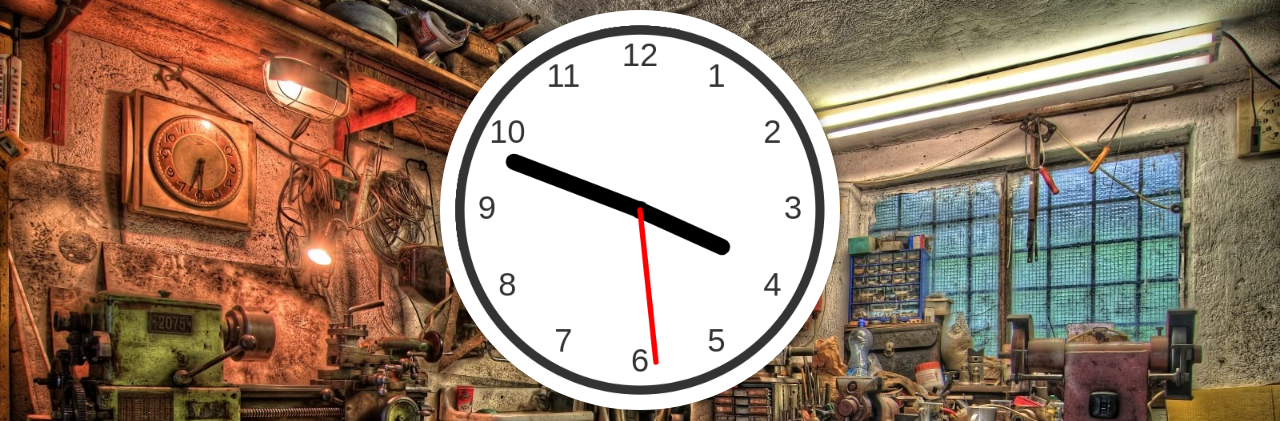
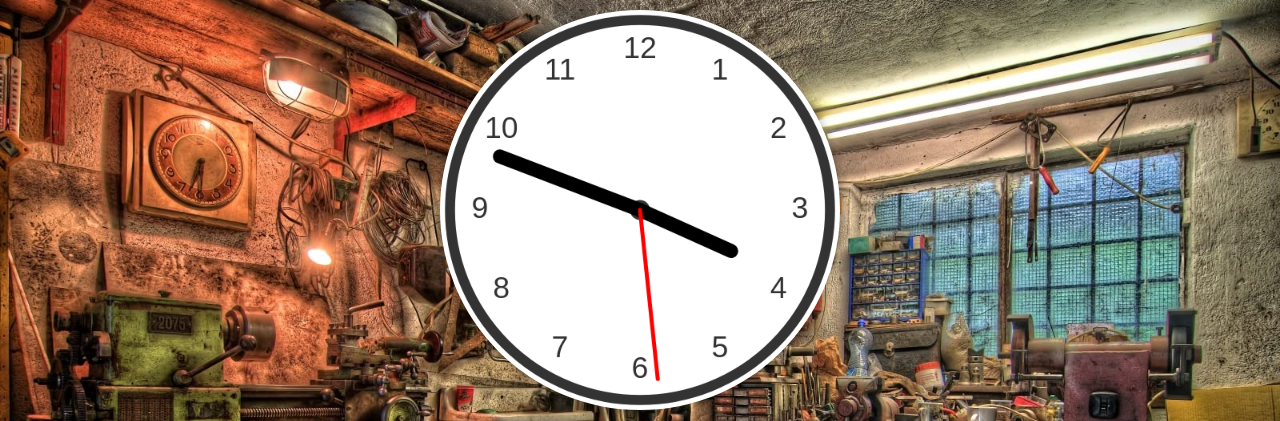
Before and after one commit to boehserenkel/Dashboard_Werkstatt_IPad_2_mit-Timer_Notizen, a plain HTML site: page index.html in a window 1280 px wide. Shown: the top 421 px of the page. Drawn offline with Linux system fonts and the light colour scheme.

Commit message:
Update index.html
Optimierung

```diff
--- a/index.html
+++ b/index.html
@@ -4,7 +4,7 @@
   <meta charset="UTF-8" />
   <title>Dashboard für iPad 2</title>
 
-  <!-- Optimierung für iPad 2 und Web-App Modus -->
+  <!-- iPad Homescreen-Konfiguration -->
   <meta name="viewport" content="width=device-width, initial-scale=1, maximum-scale=1, user-scalable=no" />
   <meta name="apple-mobile-web-app-capable" content="yes" />
   <meta name="apple-mobile-web-app-status-bar-style" content="black" />
@@ -62,11 +62,6 @@
       font-size: 1.2em;
     }
 
-    strong {
-      display: block;
-      margin-bottom: 5px;
-    }
-
     .timer-btns {
       margin-top: 20px;
     }
@@ -93,28 +88,33 @@
       font-size: 16px;
       padding: 10px;
     }
+
+    strong {
+      display: block;
+      margin-bottom: 5px;
+    }
   </style>
 </head>
 <body>
 
-  <!-- ANALOGE + DIGITALE UHR -->
-  <canvas id="clockCanvas"></canvas>
+  <!-- Uhren -->
+  <canvas id="clockCanvas" width="500" height="500"></canvas>
   <div id="digitalClock">--:--:--</div>
 
-  <!-- KALENDER -->
+  <!-- Kalender -->
   <div class="section calendar">
     <div id="dateToday"></div>
     <div id="calendarOutput"></div>
   </div>
 
-  <!-- INFOS -->
+  <!-- Infos -->
   <div class="section infos">
     <strong>Infos:</strong>
     Sieger stehen da auf, wo Verlierer liegen bleiben<br />
     Hallo Tom & Paul<br />
   </div>
 
-  <!-- TIMER -->
+  <!-- Timer -->
   <div class="section timer-btns">
     <button onclick="startTimer(5)">5 Minuten</button>
     <button onclick="startTimer(10)">10 Minuten</button>
@@ -122,7 +122,7 @@
   </div>
   <div id="timer">00:00</div>
 
-  <!-- NOTIZEN -->
+  <!-- Notizen -->
   <div class="section">
     <strong>Notizen:</strong>
     <textarea id="notes" placeholder="Schreibe deine Notizen hier..."></textarea>
@@ -130,26 +130,15 @@
 
   <script>
     // === ANALOGE + DIGITALE UHR ===
-    (function(){
+    (function() {
       const canvas = document.getElementById("clockCanvas");
       const ctx = canvas.getContext("2d");
-      if (!ctx) return;
 
-      // Retina-Optimierung
-      const logicalSize = 500;
-      const scale = window.devicePixelRatio || 1;
-      canvas.width = logicalSize * scale;
-      canvas.height = logicalSize * scale;
-      canvas.style.width = "400px";
-      canvas.style.height = "400px";
-      ctx.setTransform(1, 0, 0, 1, 0, 0);
-      ctx.scale(scale, scale);
-
-      let radius = logicalSize / 2;
+      const radius = canvas.width / 2;
       ctx.translate(radius, radius);
-      radius = radius * 0.90;
 
       function drawClock() {
+        ctx.clearRect(-radius, -radius, canvas.width, canvas.height);
         drawFace(ctx, radius);
         drawNumbers(ctx, radius);
         drawTime(ctx, radius);
@@ -157,12 +146,14 @@
 
       function drawFace(ctx, radius) {
         ctx.beginPath();
-        ctx.arc(0, 0, radius, 0, 2 * Math.PI);
+        ctx.arc(0, 0, radius * 0.95, 0, 2 * Math.PI);
         ctx.fillStyle = 'white';
         ctx.fill();
+
         ctx.strokeStyle = '#333';
         ctx.lineWidth = radius * 0.05;
         ctx.stroke();
+
         ctx.beginPath();
         ctx.arc(0, 0, radius * 0.05, 0, 2 * Math.PI);
         ctx.fillStyle = '#333';
@@ -170,27 +161,26 @@
       }
 
       function drawNumbers(ctx, radius) {
-        let ang, num;
-        ctx.font = radius * 0.18 + "px Arial";
+        ctx.font = radius * 0.15 + "px Arial";
         ctx.textBaseline = "middle";
         ctx.textAlign = "center";
-        for (num = 1; num <= 12; num++) {
-          ang = num * Math.PI / 6;
+        for (let num = 1; num <= 12; num++) {
+          const ang = num * Math.PI / 6;
           ctx.rotate(ang);
-          ctx.translate(0, -radius * 0.85);
+          ctx.translate(0, -radius * 0.8);
           ctx.rotate(-ang);
           ctx.fillText(num.toString(), 0, 0);
           ctx.rotate(ang);
-          ctx.translate(0, radius * 0.85);
+          ctx.translate(0, radius * 0.8);
           ctx.rotate(-ang);
         }
       }
 
-      function drawHand(ctx, pos, length, width, color) {
+      function drawHand(ctx, pos, length, width, color = "#000") {
         ctx.beginPath();
         ctx.lineWidth = width;
         ctx.lineCap = "round";
-        ctx.strokeStyle = color || "#000";
+        ctx.strokeStyle = color;
         ctx.moveTo(0, 0);
         ctx.rotate(pos);
         ctx.lineTo(0, -length);
@@ -200,35 +190,23 @@
 
       function drawTime(ctx, radius) {
         const now = new Date();
-        const hour = now.getHours();
+        let hour = now.getHours();
         const minute = now.getMinutes();
         const second = now.getSeconds();
 
-        // Digitale Uhr
-        const digital = document.getElementById("digitalClock");
-        digital.textContent =
-          (hour < 10 ? "0" + hour : hour) + ":" +
-          (minute < 10 ? "0" + minute : minute) + ":" +
-          (second < 10 ? "0" + second : second);
+        // Digitale Uhr setzen
+        document.getElementById("digitalClock").textContent =
+          `${String(hour).padStart(2, "0")}:${String(minute).padStart(2, "0")}:${String(second).padStart(2, "0")}`;
 
-        // Analoge Uhr
-        let h = hour % 12;
-        h = (h * Math.PI / 6) +
-            (minute * Math.PI / (6 * 60)) +
-            (second * Math.PI / (360 * 60));
-        drawHand(ctx, h, radius * 0.5, radius * 0.09);
-
-        let m = (minute * Math.PI / 30) + (second * Math.PI / (30 * 60));
-        drawHand(ctx, m, radius * 0.75, radius * 0.09);
-
-        let s = second * Math.PI / 30;
-        drawHand(ctx, s, radius * 0.85, radius * 0.03, "red");
+        hour = hour % 12;
+        hour = (hour * Math.PI / 6) + (minute * Math.PI / (6 * 60)) + (second * Math.PI / (360 * 60));
+        drawHand(ctx, hour, radius * 0.5, radius * 0.07);
+        drawHand(ctx, (minute * Math.PI / 30) + (second * Math.PI / (30 * 60)), radius * 0.75, radius * 0.07);
+        drawHand(ctx, second * Math.PI / 30, radius * 0.85, radius * 0.02, "red");
       }
 
-      setInterval(() => {
-        ctx.clearRect(-radius, -radius, canvas.width, canvas.height);
-        drawClock();
-      }, 1000);
+      setInterval(drawClock, 1000);
+      drawClock(); // Initialer Aufruf
     })();
 
     // === KALENDER ===
@@ -253,9 +231,7 @@
       let output = "Mo Di Mi Do Fr Sa So\n";
       let line = "";
 
-      for (let i = 0; i < startOffset; i++) {
-        line += "   ";
-      }
+      for (let i = 0; i < startOffset; i++) line += "   ";
 
       for (let d = 1; d <= daysInMonth; d++) {
         line += (d < 10 ? " " + d : d) + " ";
@@ -264,7 +240,6 @@
           line = "";
         }
       }
-
       if (line !== "") output += line;
       document.getElementById("calendarOutput").textContent = output;
     })();
@@ -274,20 +249,13 @@
     let isTimerRunning = false;
 
     function startTimer(minutes) {
-      if (isTimerRunning) {
-        clearInterval(countdown);
-        isTimerRunning = false;
-        document.getElementById('timer').innerText = '00:00';
-      }
-
+      if (isTimerRunning) clearInterval(countdown);
       let totalSeconds = minutes * 60;
       isTimerRunning = true;
       updateTimerDisplay(totalSeconds);
-
-      countdown = setInterval(function () {
+      countdown = setInterval(() => {
         totalSeconds--;
         updateTimerDisplay(totalSeconds);
-
         if (totalSeconds <= 0) {
           clearInterval(countdown);
           isTimerRunning = false;
@@ -298,28 +266,22 @@
 
     function updateTimerDisplay(seconds) {
       const minutes = Math.floor(seconds / 60);
-      const remainingSeconds = seconds % 60;
-      document.getElementById('timer').innerText = `${padTime(minutes)}:${padTime(remainingSeconds)}`;
+      const remaining = seconds % 60;
+      document.getElementById("timer").innerText = `${pad(minutes)}:${pad(remaining)}`;
     }
 
-    function padTime(time) {
-      return time < 10 ? '0' + time : time;
+    function pad(num) {
+      return num < 10 ? "0" + num : num;
     }
 
     // === NOTIZEN ===
     window.onload = function () {
-      const savedNotes = localStorage.getItem('notes');
-      if (savedNotes) {
-        document.getElementById('notes').value = savedNotes;
-      }
+      const saved = localStorage.getItem('notes');
+      if (saved) document.getElementById('notes').value = saved;
     };
-
     document.getElementById('notes').addEventListener('input', function () {
-      const notes = document.getElementById('notes').value;
-      localStorage.setItem('notes', notes);
+      localStorage.setItem('notes', this.value);
     });
-
   </script>
-
 </body>
 </html>
```
